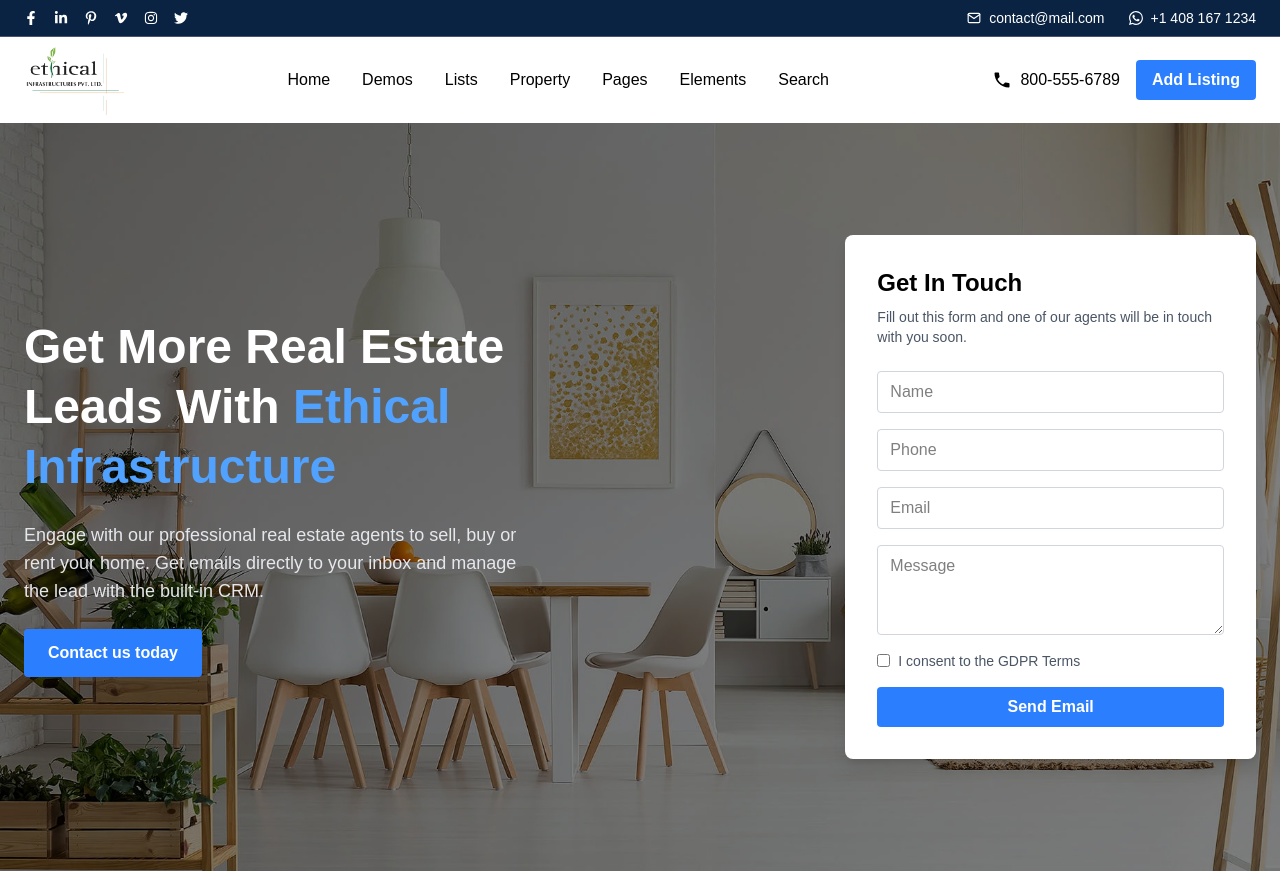
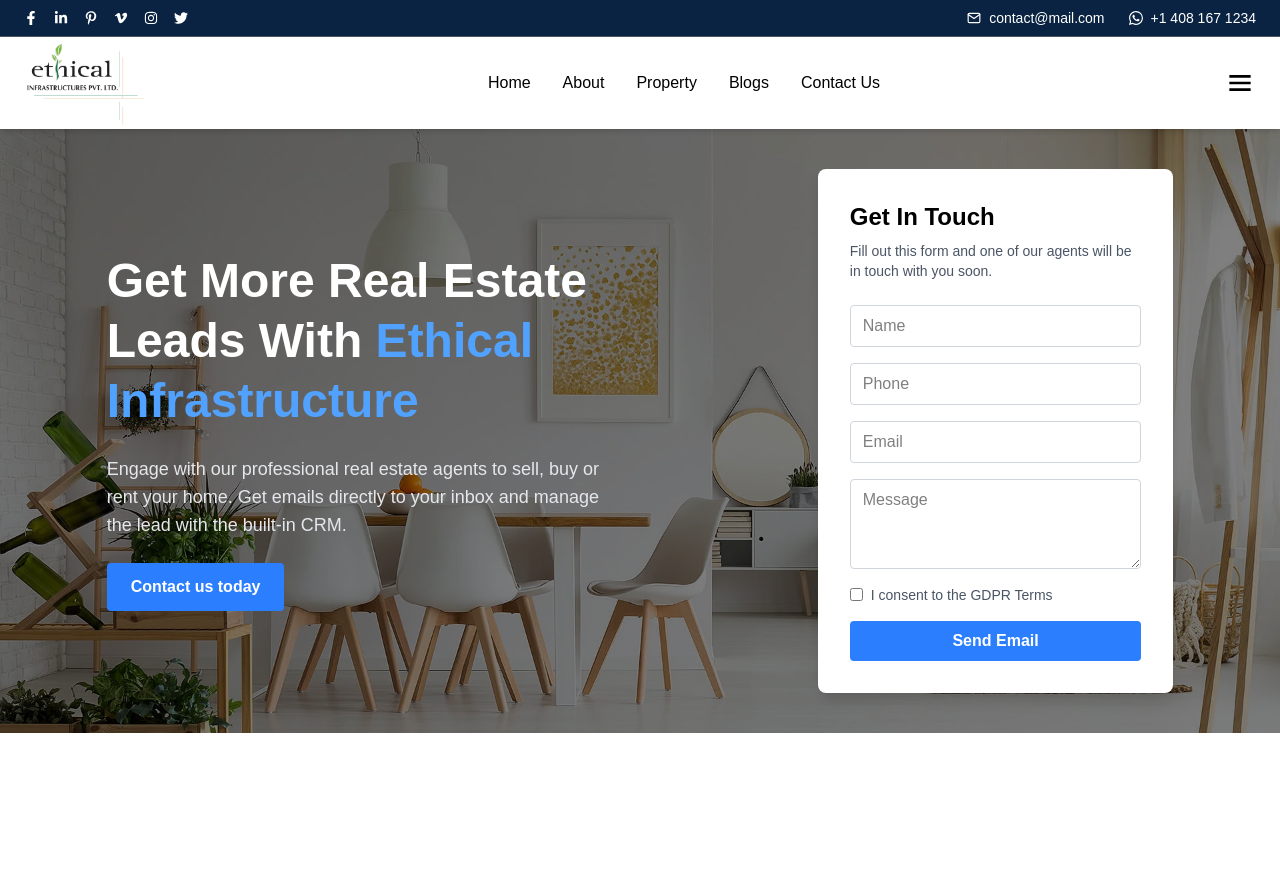
Before and after one commit to BigwigMediaAI/ethicalinfrastructure, a Next.js app: page / in a window 1280 px wide. After the commit the page ends 800 px from the top, so only its background shows below. Built offline with nearby package versions, Linux system fonts and the light colour scheme.

Commit message:
updated navbar and hero

```diff
--- a/components/Hero.tsx
+++ b/components/Hero.tsx
@@ -14,7 +14,7 @@ const Hero = () => {
       <div className="absolute inset-0 bg-black/50"></div>
 
       {/* Content Wrapper */}
-      <div className="relative z-10 flex flex-col md:flex-row items-center justify-between max-w-7xl mx-auto px-6 py-20 md:py-28">
+      <div className="relative z-10 flex flex-col md:flex-row items-center justify-between w-11/12 md:w-5/6 mx-auto ">
         {/* Left Content */}
         <div className="md:w-1/2 space-y-6 text-center md:text-left">
           <h1 className="text-4xl md:text-5xl font-bold leading-tight">
@@ -32,7 +32,7 @@ const Hero = () => {
         </div>
 
         {/* Right Contact Form */}
-        <div className="mt-10 md:mt-0 md:w-1/3 bg-white text-black rounded-lg shadow-lg p-6 md:p-8">
+        <div className="mt-10 mb-10 md:w-1/3 bg-white text-black rounded-lg shadow-lg p-6 md:p-8">
           <h3 className="text-2xl font-semibold mb-2">Get In Touch</h3>
           <p className="text-gray-600 text-sm mb-6">
             Fill out this form and one of our agents will be in touch with you
--- a/components/Navbar.tsx
+++ b/components/Navbar.tsx
@@ -10,18 +10,28 @@ import {
   FaInstagram,
   FaTwitter,
 } from "react-icons/fa";
-import { FiMail, FiUser } from "react-icons/fi";
+import { FiMail } from "react-icons/fi";
 import { BsWhatsapp } from "react-icons/bs";
 import { MdPhone } from "react-icons/md";
+import { BiMenu, BiX } from "react-icons/bi";
 import logo from "../assets/logo.png";
 
 const Navbar = () => {
-  const [menuOpen, setMenuOpen] = useState(false);
+  const [menuOpen, setMenuOpen] = useState(false); // for mobile
+  const [sidePanelOpen, setSidePanelOpen] = useState(false); // for desktop
+
+  const navItems = [
+    { name: "Home", path: "/" },
+    { name: "About", path: "/about" },
+    { name: "Property", path: "/property" },
+    { name: "Blogs", path: "/blogs" },
+    { name: "Contact Us", path: "/contact-us" },
+  ];
 
   return (
-    <header className="w-full  text-white">
+    <header className="w-full sticky top-0 z-50 bg-white shadow-md">
       {/* ===== Top Bar ===== */}
-      <div className="hidden bg-[#0a2342] md:flex justify-between items-center px-6 py-2 border-b border-gray-600 text-sm">
+      <div className="hidden bg-[#0a2342] md:flex justify-between items-center px-6 py-2 border-b border-gray-600 text-sm text-white">
         {/* Social Icons */}
         <div className="flex items-center gap-4">
           <FaFacebookF className="cursor-pointer hover:text-blue-400" />
@@ -44,82 +54,151 @@ const Navbar = () => {
       </div>
 
       {/* ===== Main Navbar ===== */}
-      <nav className="flex items-center justify-between px-6 py-2 relative">
+      <nav className="flex items-center justify-between px-6 py-1 relative">
         {/* Logo */}
-        <div className="flex items-center gap-2">
-          <Image src={logo} alt="Logo" width={100} height={40} priority />
-        </div>
+        <Link href="/" className="flex items-center gap-2">
+          <Image src={logo} alt="Logo" width={120} height={45} priority />
+        </Link>
 
         {/* Desktop Menu */}
         <ul className="hidden md:flex gap-8 font-medium">
-          {[
-            "Home",
-            "Demos",
-            "Lists",
-            "Property",
-            "Pages",
-            "Elements",
-            "Search",
-          ].map((item, i) => (
-            <li
-              key={i}
-              className="hover:text-blue-400 transition cursor-pointer text-black"
+          {navItems.map((item) => (
+            <li key={item.name}>
+              <Link
+                href={item.path}
+                className="hover:text-blue-500 transition text-black"
               >
-              <Link href={`/${item.toLowerCase()}`}>{item}</Link>
+                {item.name}
+              </Link>
             </li>
           ))}
         </ul>
 
-        {/* Contact + Add Listing */}
+        {/* Right Icons */}
         <div className="hidden md:flex items-center gap-4">
-          <div className="flex items-center gap-2 text-black">
-            <MdPhone size={20} />
-            <span>800-555-6789</span>
-          </div>
-          <button className="bg-blue-500 hover:bg-blue-600 px-4 py-2 rounded text-white font-semibold">
-            Add Listing
+          {/* Desktop Slide Menu Button */}
+          <button
+            onClick={() => setSidePanelOpen(true)}
+            className="text-black hover:text-blue-600 transition"
+          >
+            <BiMenu size={32} />
           </button>
         </div>
 
-        {/* Hamburger Icon */}
+        {/* Hamburger Icon (Mobile) */}
         <button
           onClick={() => setMenuOpen(!menuOpen)}
-          className="md:hidden flex flex-col justify-center items-center gap-1"
+          className="md:hidden flex justify-center items-center text-black"
         >
-          <span className="w-6 h-0.5 bg-white"></span>
-          <span className="w-6 h-0.5 bg-white"></span>
-          <span className="w-6 h-0.5 bg-white"></span>
+          <BiMenu size={36} />
         </button>
+      </nav>
 
-        {/* ===== Mobile Menu ===== */}
+      {/* ===== Mobile Menu (Full View) ===== */}
       {menuOpen && (
-          <div className="absolute top-full left-0 w-full bg-[#0a2342] flex flex-col items-center py-4 gap-4 md:hidden border-t border-gray-700 z-50">
-            <ul className="flex flex-col items-center gap-4 text-lg">
-              {[
-                "Home",
-                "Demos",
-                "Lists",
-                "Property",
-                "Pages",
-                "Elements",
-                "Search",
-              ].map((item, i) => (
-                <li key={i}>
+        <div className="fixed inset-0 bg-[#0a2342]/95 flex flex-col items-center justify-center gap-6 text-white z-50">
+          <button
+            onClick={() => setMenuOpen(false)}
+            className="absolute top-5 right-5 text-white"
+          >
+            <BiX size={40} />
+          </button>
+          <ul className="flex flex-col items-center gap-6 text-xl">
+            {navItems.map((item) => (
+              <li key={item.name}>
                 <Link
-                    href={`/${item.toLowerCase()}`}
+                  href={item.path}
                   onClick={() => setMenuOpen(false)}
+                  className="hover:text-blue-400 transition flex items-center gap-2"
                 >
-                    {item}
+                  {item.name}
                 </Link>
               </li>
             ))}
           </ul>
-            <button className="bg-blue-500 px-4 py-2 rounded text-white font-semibold">
-              Add Listing
-            </button>
+          <div className="flex gap-4 mt-8">
+            <FaFacebookF />
+            <FaInstagram />
+            <FaLinkedinIn />
+          </div>
         </div>
       )}
-      </nav>
+
+      {/* ===== Desktop Side Panel ===== */}
+      {sidePanelOpen && (
+        <div className="fixed inset-0 bg-black/50 z-50 flex justify-end">
+          {/* Create right gap using margin */}
+          <div className="relative h-full w-80 md:w-96 bg-white shadow-2xl animate-slideIn">
+            <button
+              onClick={() => setSidePanelOpen(false)}
+              className="absolute top-6 right-4 text-black"
+            >
+              <BiX size={32} />
+            </button>
+
+            <div className="p-6 pt-12 flex flex-col gap-4 overflow-y-auto h-full">
+              <div>
+                <h3 className="text-2xl font-semibold mb-3 text-[#0a2342]">
+                  About Us
+                </h3>
+                <p className="text-gray-600 text-md leading-relaxed">
+                  Lorem ipsum dolor sit amet consectetur adipisicing elit. Illo
+                  dolorem quaerat libero optio fuga dolores dicta neque nesciunt
+                  culpa aspernatur ipsa harum quae, rem dolorum temporibus
+                  excepturi reprehenderit quas, consectetur officiis ut impedit
+                  esse tenetur animi qui! Earum, delectus sapiente?
+                </p>
+              </div>
+
+              <hr />
+
+              <div>
+                <h3 className="text-2xl font-semibold text-[#0a2342] mb-4">
+                  We are social
+                </h3>
+                <div className="flex gap-3  text-xl text-gray-600 mb-5">
+                  <FaFacebookF className="hover:text-blue-600 cursor-pointer" />
+                  <FaInstagram className="hover:text-pink-500 cursor-pointer" />
+                  <FaLinkedinIn className="hover:text-blue-700 cursor-pointer" />
+                  <FaTwitter className="hover:text-sky-500 cursor-pointer" />
+                </div>
+              </div>
+              <hr />
+
+              <div>
+                <h3 className="text-2xl font-semibold text-[#0a2342] mb-4">
+                  Connect with us
+                </h3>
+                <div className="text-gray-700 text-md">
+                  <p className="flex items-center gap-2">
+                    <FiMail /> contact@mail.com
+                  </p>
+                  <p className="flex items-center gap-2 mt-2">
+                    <MdPhone /> +1 408 167 1234
+                  </p>
+                </div>
+              </div>
+            </div>
+          </div>
+        </div>
+      )}
+
+      {/* ===== Simple Animation ===== */}
+      <style jsx>{`
+        @keyframes slideIn {
+          from {
+            transform: translateX(100%);
+            opacity: 0;
+          }
+          to {
+            transform: translateX(0);
+            opacity: 1;
+          }
+        }
+        .animate-slideIn {
+          animation: slideIn 0.4s ease forwards;
+        }
+      `}</style>
     </header>
   );
 };
```
Lines whose indentation alone changed are shown as unchanged.
